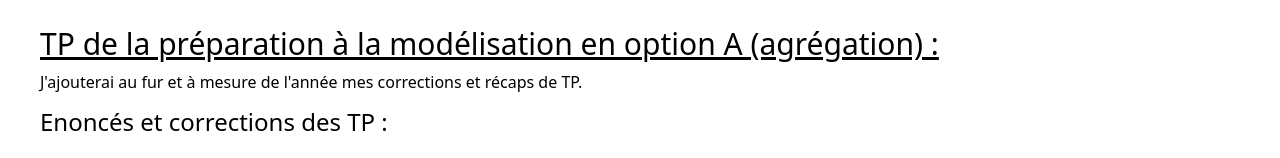
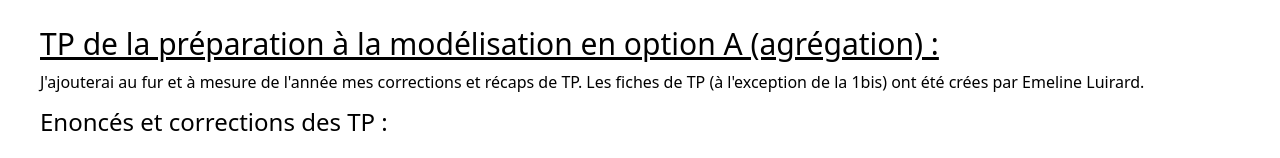
Before and after one commit to alicemoriniere/alicemoriniere.github.io, a Vue app: page /enseignements in a window 1280 px wide. Shown: the part 386-544 px from the top of the page. Built offline with nearby package versions, Linux system fonts and the light colour scheme.

Commit message:
citation tp

```diff
--- a/src/TeachingView.vue
+++ b/src/TeachingView.vue
@@ -3,7 +3,7 @@
     <span class="text-3xl my-2 underline bold">
       TP de la préparation à la modélisation en option A (agrégation) :</span
     >
-    <span> J'ajouterai au fur et à mesure de l'année mes corrections et récaps de TP. </span>
+    <span> J'ajouterai au fur et à mesure de l'année mes corrections et récaps de TP. Les fiches de TP (à l'exception de la 1bis) ont été crées par Emeline Luirard. </span>
     <span class="text-2xl my-3 bold"> Enoncés et corrections des TP :</span>
     <!--grid-cols-n: nombre de colonnes, gap-x/y : espacement entre deux cellules -->
     <div class="grid grid-cols-9 gap-x-5 gap-y-5 mt-1">
```
Also changed, not shown: 1 other file (tests, documents, lock files or other folders).
